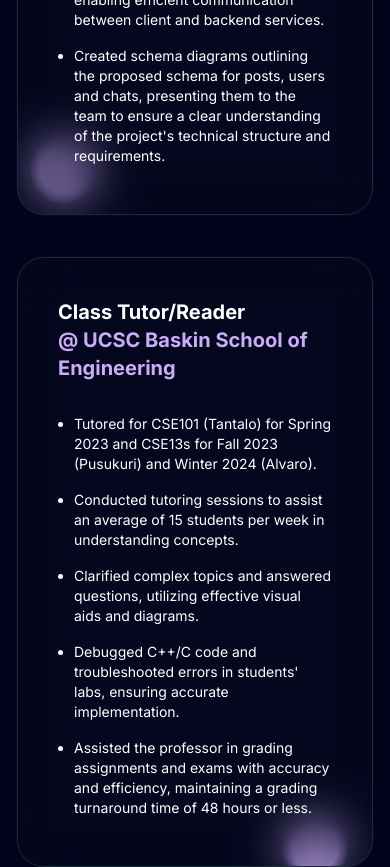
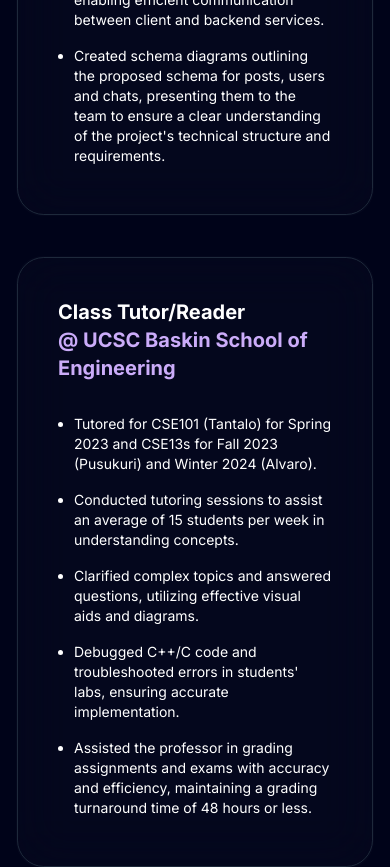
Before and after one commit to georgesono21/portfolio, a Next.js app: page / in a window 390 px wide. Shown: the part 3920-4787 px from the top of the page. Built offline with nearby package versions, Linux system fonts and the light colour scheme.

Commit message:
stop moving border animation on smaller devices

```diff
--- a/components/ui/MovingBorder.tsx
+++ b/components/ui/MovingBorder.tsx
@@ -48,7 +48,7 @@
         <MovingBorder duration={duration} rx="30%" ry="30%">
           <div
             className={cn(
-              "h-20 w-20 opacity-[0.8] bg-[radial-gradient(#CBACF9_40%,transparent_60%)]",
+              "invisible md:visible lg:visible h-20 w-20 opacity-[0.8] bg-[radial-gradient(#CBACF9_40%,transparent_60%)]",
               borderClassName
             )}
           />
```
